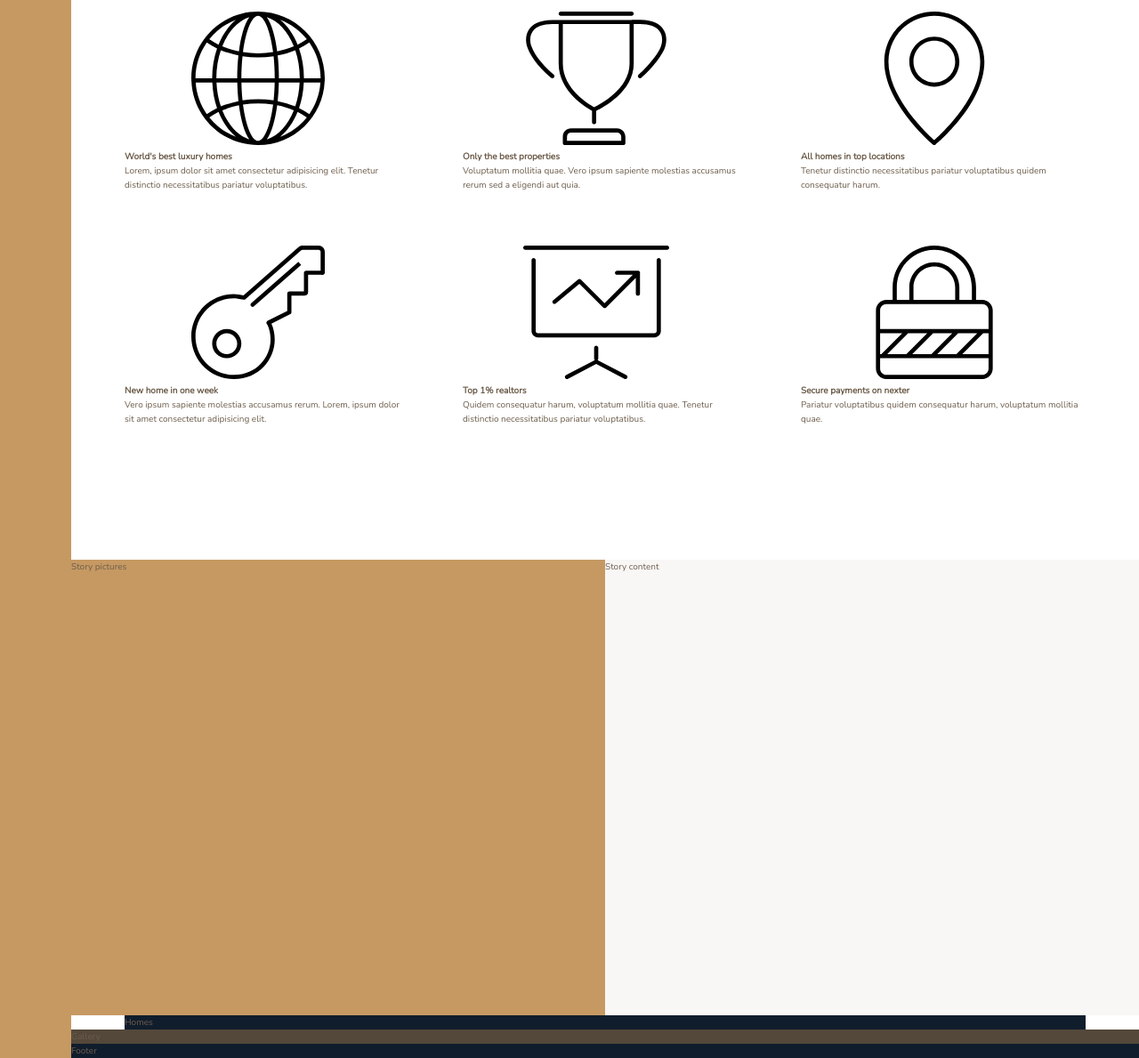
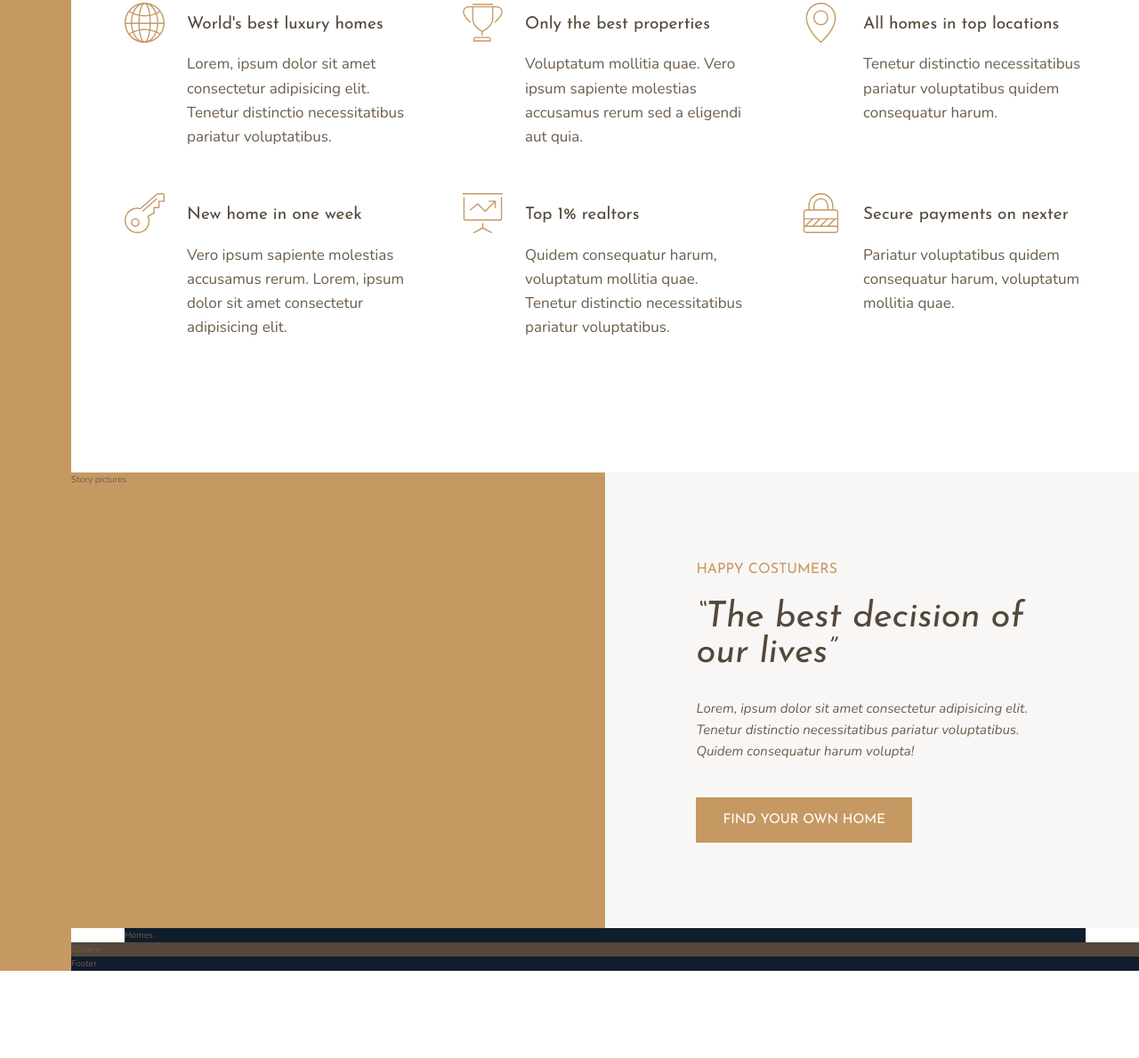
Before and after one commit to vukojevicc/Real_estate_project, a website: page index.html in a window 1280 px wide. Shown: the part 777-1966 px from the top of the page at 89% size. After the commit the page ends 1868 px from the top, so only its background shows below. Drawn offline with nearby package versions, Linux system fonts and the light colour scheme.

Commit message:
building the story section pt1

```diff
--- a/index.html
+++ b/index.html
@@ -30,7 +30,7 @@
                 <svg class="feature__icon">
                     <use xlink:href = 'img/sprite.svg#icon-global'></use>
                 </svg>
-                <h4 class="heading-4">World's best luxury homes</h4>
+                <h4 class="heading-4 heading-4--dark">World's best luxury homes</h4>
                 <p class="feature__text">Lorem, ipsum dolor sit amet consectetur adipisicing elit. Tenetur distinctio necessitatibus pariatur voluptatibus.</p>
             </div>
 
@@ -38,7 +38,7 @@
                 <svg class="feature__icon">
                     <use xlink:href = 'img/sprite.svg#icon-trophy'></use>
                 </svg>
-                <h4 class="heading-4">Only the best properties</h4>
+                <h4 class="heading-4 heading-4--dark">Only the best properties</h4>
                 <p class="feature__text">Voluptatum mollitia quae. Vero ipsum sapiente molestias accusamus rerum sed a eligendi aut quia.</p>
             </div>
 
@@ -46,7 +46,7 @@
                 <svg class="feature__icon">
                     <use xlink:href = 'img/sprite.svg#icon-map-pin'></use>
                 </svg>
-                <h4 class="heading-4">All homes in top locations</h4>
+                <h4 class="heading-4 heading-4--dark">All homes in top locations</h4>
                 <p class="feature__text">Tenetur distinctio necessitatibus pariatur voluptatibus quidem consequatur harum.</p>
             </div>
 
@@ -54,7 +54,7 @@
                 <svg class="feature__icon">
                     <use xlink:href = 'img/sprite.svg#icon-key'></use>
                 </svg>
-                <h4 class="heading-4">New home in one week</h4>
+                <h4 class="heading-4 heading-4--dark">New home in one week</h4>
                 <p class="feature__text">Vero ipsum sapiente molestias accusamus rerum. Lorem, ipsum dolor sit amet consectetur adipisicing elit.</p>
             </div>
 
@@ -62,7 +62,7 @@
                 <svg class="feature__icon">
                     <use xlink:href = 'img/sprite.svg#icon-presentation'></use>
                 </svg>
-                <h4 class="heading-4">Top 1% realtors</h4>
+                <h4 class="heading-4 heading-4--dark">Top 1% realtors</h4>
                 <p class="feature__text">Quidem consequatur harum, voluptatum mollitia quae. Tenetur distinctio necessitatibus pariatur voluptatibus.</p>
             </div>
 
@@ -70,7 +70,7 @@
                 <svg class="feature__icon">
                     <use xlink:href = 'img/sprite.svg#icon-lock'></use>
                 </svg>
-                <h4 class="heading-4">Secure payments on nexter</h4>
+                <h4 class="heading-4 heading-4--dark">Secure payments on nexter</h4>
                 <p class="feature__text">Pariatur voluptatibus quidem consequatur harum, voluptatum mollitia quae.</p>
             </div>
 
@@ -81,7 +81,12 @@
         </div>
 
         <div class="story__content">
-            Story content
+            <h3 class="heading-3 mb-sm">Happy Costumers</h3>
+            <h2 class="heading-2 heading-2--dark mb-md">&ldquo;The best decision of our lives&rdquo;</h2>
+            <p class="story__text">
+                Lorem, ipsum dolor sit amet consectetur adipisicing elit. Tenetur distinctio necessitatibus pariatur voluptatibus. Quidem consequatur harum volupta!
+            </p>
+            <button class="btn">Find your own home</button>
         </div>
 
         <section class="homes">
--- a/sass/_features.scss
+++ b/sass/_features.scss
@@ -4,6 +4,28 @@
     margin: 15rem 0;
 
     display: grid;
-    grid-template-columns: repeat(3, 1fr);
+    //grid-template-columns: repeat(3, 1fr);
+    grid-template-columns: repeat(auto-fit, minmax(25rem, 1fr)); // prilagodjavanje grida sirini ekrana bez medija kverija
     grid-gap: 6rem;
+    align-items: start;
 }
+
+.feature{
+
+    display: grid;
+    grid-template-columns: min-content 1fr;
+    grid-row-gap: 1.5rem;
+    grid-column-gap: 2.5rem;
+
+    &__icon{
+        fill: $color-primary;
+        width: 4.5rem;
+        height: 4.5rem;
+        grid-row: 1 / span 2;
+        transform: translateY(-1rem);
+    }
+
+    &__text{
+        font-size: 1.7rem;
+    }
+}
--- a/sass/_story.scss
+++ b/sass/_story.scss
@@ -8,5 +8,17 @@
     &__content{
         background-color: $color-grey-light-1;
         grid-column: col-start 5 / full-end;
+
+        padding: 6rem 8vw;
+        display: flex;
+        flex-direction: column;
+        justify-content: center;
+        align-items: flex-start;
+    }
+
+    &__text{
+        font-size: 1.5rem;
+        font-style: italic;
+        margin-bottom: 4rem;
     }
 }
--- a/sass/_typography.scss
+++ b/sass/_typography.scss
@@ -0,0 +1,66 @@
+%heading{
+    font-family: $font-display;
+    font-weight: 400;
+}
+
+.heading-1{
+    @extend %heading;
+}
+
+.heading-2{
+    @extend %heading;
+
+    font-size: 4rem;
+    font-style: italic;
+    line-height: 1; // 100% of elements font-size.
+
+    &--light{
+        color: $color-grey-light-1;
+    }
+    &--dark{
+        color: $color-grey-dark-1;
+    }
+}
+
+.heading-3{
+    @extend %heading;
+
+    font-size: 1.6rem;
+    color: $color-primary;
+    text-transform: uppercase;
+}
+
+.heading-4{
+    @extend %heading;
+
+    font-size: 1.9rem;
+
+    &--light{
+        color: $color-grey-light-1;
+    }
+    &--dark{
+        color: $color-grey-dark-1;
+    }
+}
+
+.btn{
+    background-color: $color-primary;
+    color: #fff;
+    border: none;
+    border-radius: 0;
+    font-family: $font-display;
+    font-size: 1.5rem;
+    text-transform: uppercase;
+    padding: 1.8rem 3rem;
+    cursor: pointer;
+    transition: all .2s;
+
+    &:hover{
+        background-color: $color-primary-dark;
+    }
+}
+
+.mb-sm { margin-bottom: 2rem; }
+.mb-md { margin-bottom: 3rem; }
+.mb-lg { margin-bottom: 4rem; }
+.mb-hg { margin-bottom: 8rem; }
```
Also changed, not shown: css/style.css.
